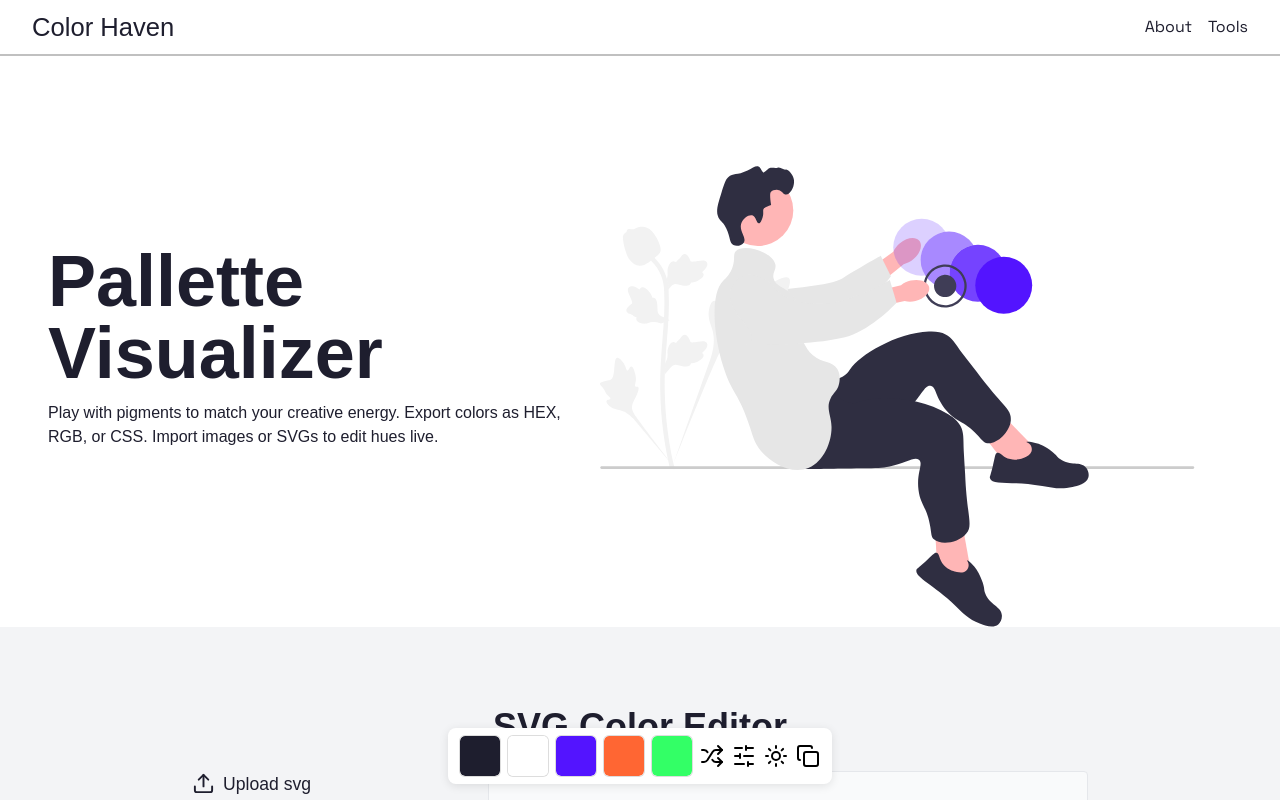
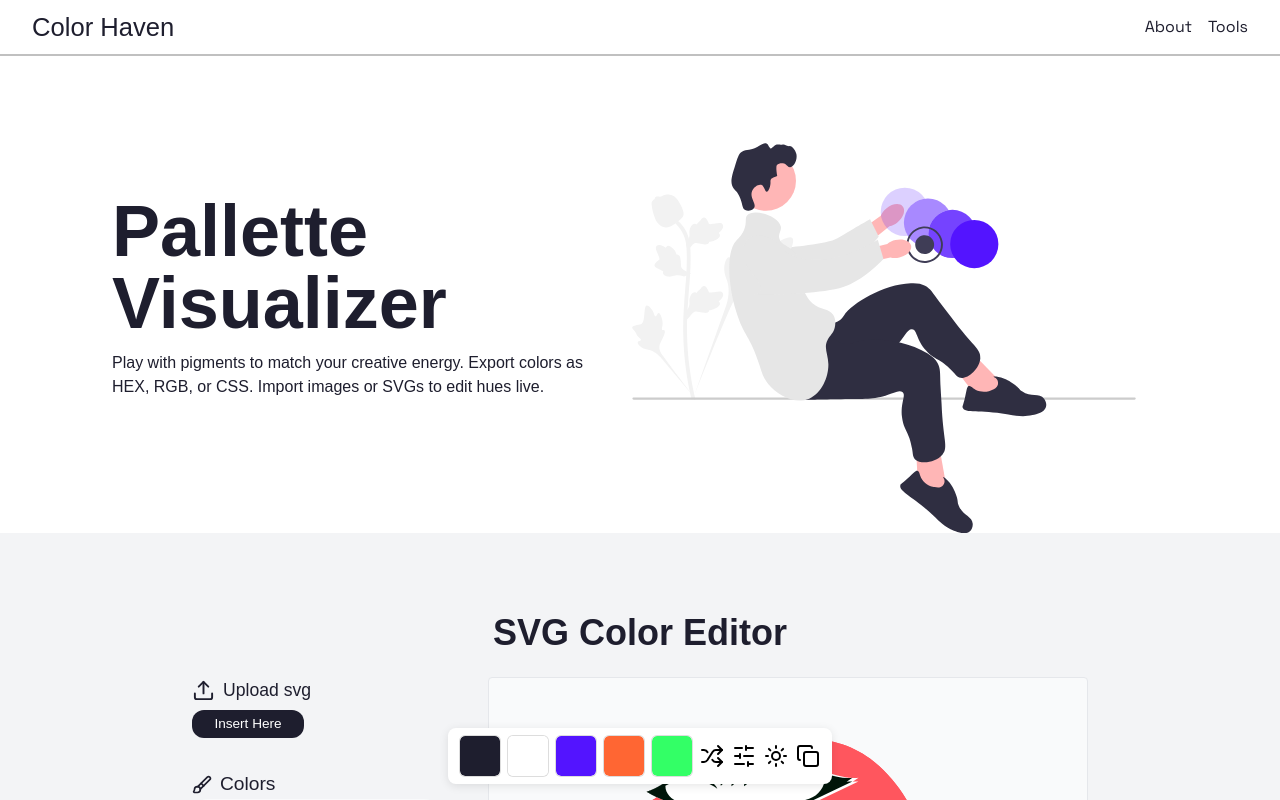
Before and after one commit to tempestmeow/ColorHaven, a Next.js app: page / in a window 1280 px wide. Shown: the top 800 px of the page. Built offline with nearby package versions, Linux system fonts and the light colour scheme; a web font is replaced by a local one.

Commit message:
adjusted the padding to lessen the size

```diff
--- a/src/app/page.js
+++ b/src/app/page.js
@@ -211,8 +211,8 @@ export default function Home() {
   return (
     <div className="page flex-col items-center justify-center">
       <Header style={styles.Header} />
-      <div className="MainPage pt-17 flex justify-center items-center flex-col">
-        <div className="p1 w-[100%] px-12 flex justify-center items-center min-h-full">
+      <div className="MainPage pt-15 flex justify-center items-center flex-col">
+        <div className="p1 w-[100%] px-[7rem] flex justify-center items-center min-h-full">
           <div className="p1-texts flex flex-col gap-3">
             <div
               className="p1-title flex justify-center items-center text-7xl font-bold
```
